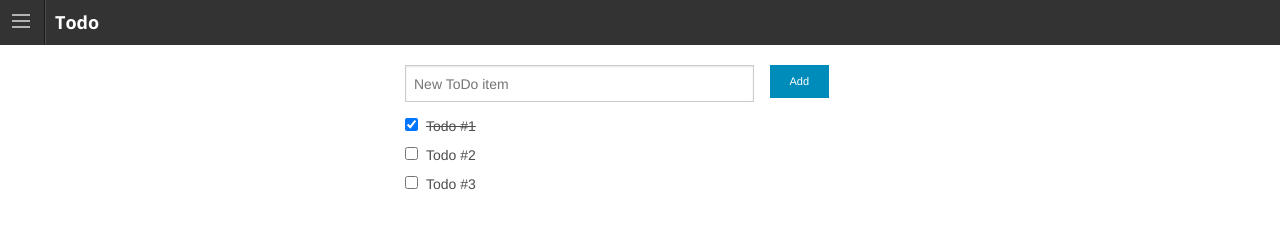
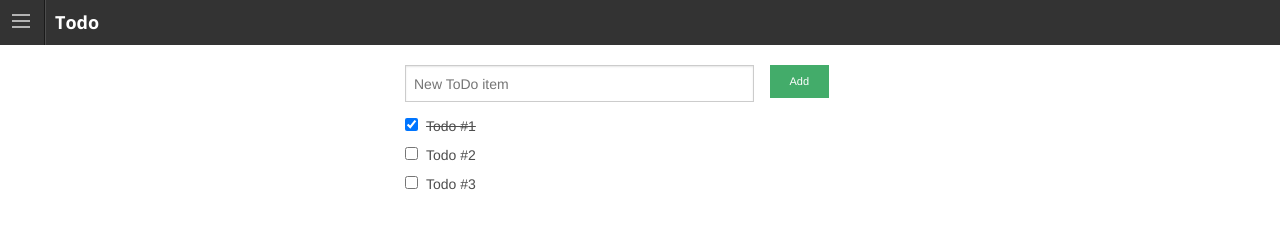
Before and after one commit to gabac/foundation-todo, a website: page index.html in a window 1280 px wide. Drawn offline with nearby package versions, Linux system fonts and the light colour scheme.

Commit message:
Changed to success button

```diff
--- a/index.html
+++ b/index.html
@@ -41,7 +41,7 @@
                     <input type="text" placeholder="New ToDo item" />
                   </div>
                   <div class="small-3 columns">
-                      <a href="#" class="tiny button">Add</a>
+                      <a href="#" class="tiny success button">Add</a>
                   </div>
                 </div>
               </div>
```
